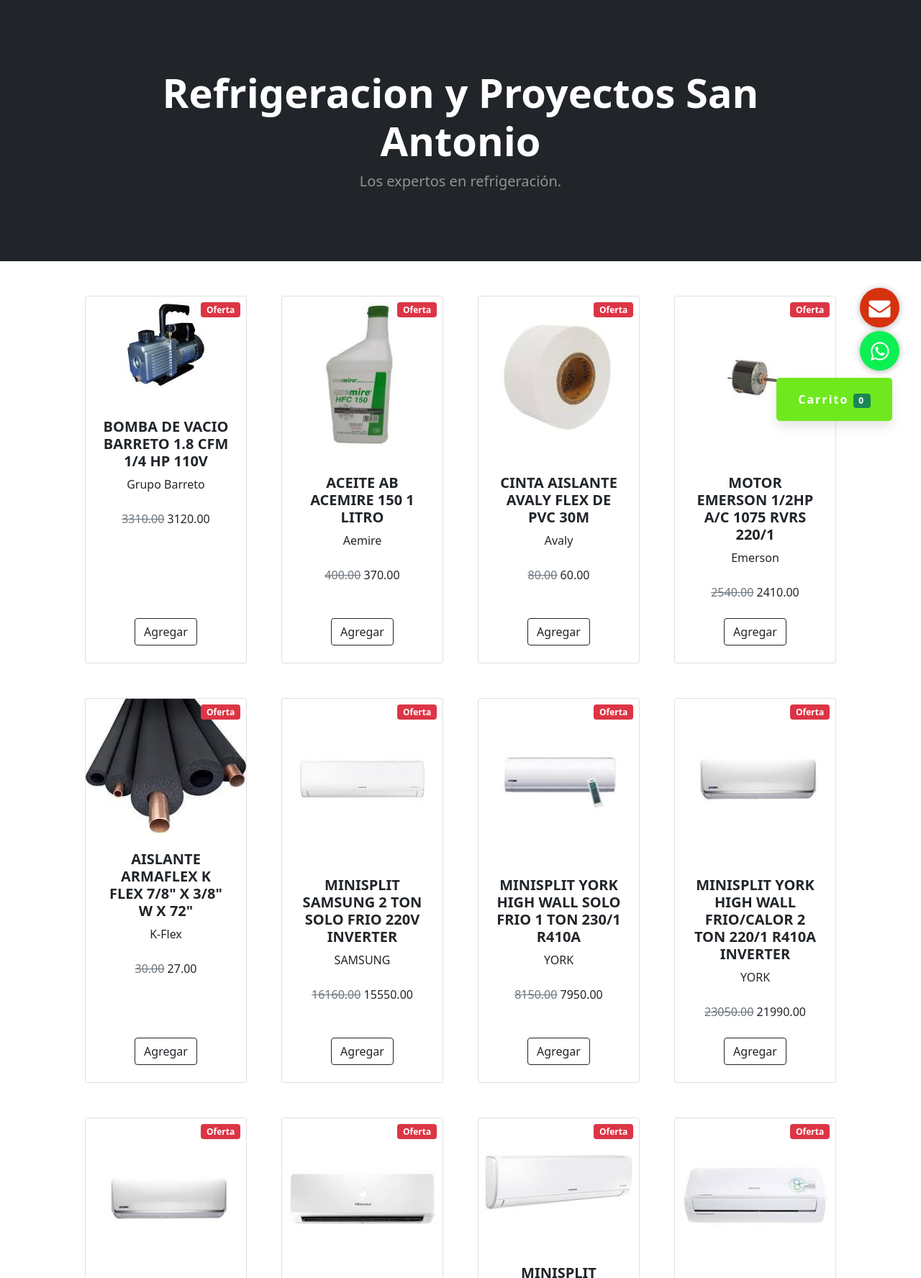
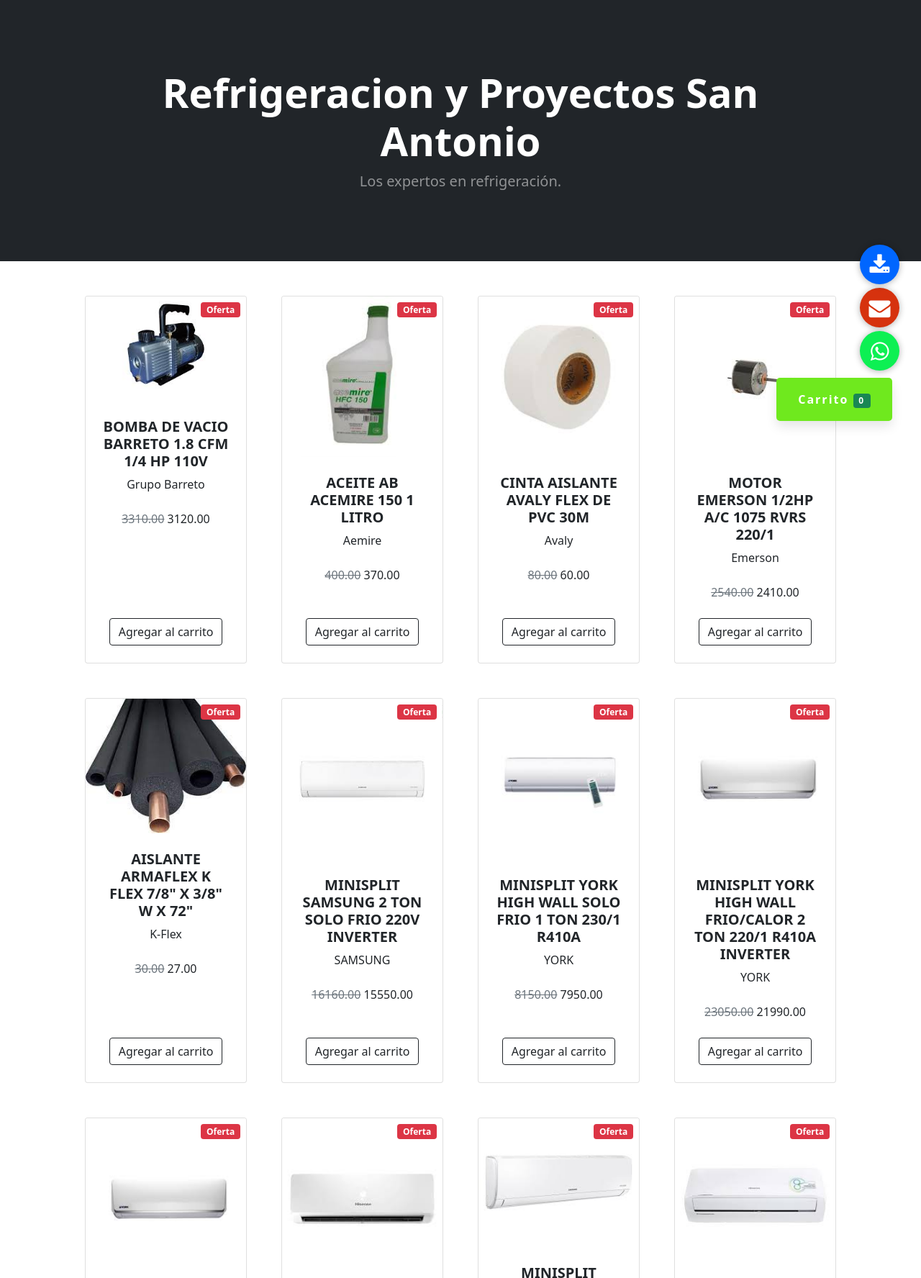
Before and after one commit to ar8enis/Venta, a PHP site: page / in a window 1280 px wide; the page is wider, and only the part inside the window is pictured. Shown: the part 175-1951 px from the top of that part at 72% size. Run offline with PHP 8.4, Linux system fonts and the light colour scheme; data comes from the database, SQL or seed files in the repository.

Commit message:
Catálogos
Se añade la función de descarga automática  de catálogos al dar clic en el botón flotante.

```diff
--- a/assets/css/estilos.css
+++ b/assets/css/estilos.css
@@ -51,11 +51,11 @@ right: 20px;
 }
 
 .contact-form-item > label{
-    width: 80px;
+    width: 130px;
 }
 
 .contact-form-item > input, .contact-form-item > textarea{
     padding: 3px 8px;
-    width: calc(100% - 80px);
+    width: calc(100% - 130px);
     resize: none;
 }
--- a/assets/js/scripts.js
+++ b/assets/js/scripts.js
@@ -1,8 +1,17 @@
 $(document).ready(function () {
+
     let productos = [];
     let items = {
         id: 0
     }
+
+    const filesForDownload = [
+        { path: "assets/catalogs/lavadora.pdf", name: "Catálogo de Lavadoras - 2023.pdf" },
+        { path: "assets/catalogs/licuadoras.pdf", name: "Catálogo de Licuadoras - 2023.pdf" },
+        { path: "assets/catalogs/refrigerador.pdf", name: "Catálogo de Refrigeradores - 2023.pdf" },
+        { path: "assets/catalogs/ventiladores.pdf", name: "Catálogo de Ventiladores - 2023.pdf" },
+    ];
+
     mostrar();
     $('.navbar-nav .nav-link[category="all"]').addClass('active');
 
@@ -65,6 +74,26 @@ $(document).ready(function () {
         if (confirm('Esta seguro de eliminar?')) {
             this.submit();
         }
+    });
+    $('#download_catalogs').click(function (e) {
+        e.preventDefault();
+
+        const temporaryLink = document.createElement("a");
+        temporaryLink.style.display = 'none';
+
+        document.body.appendChild(temporaryLink);
+
+        for(let i = 0; i < filesForDownload.length; i++ ){
+
+            const download = filesForDownload[i];
+
+            temporaryLink.setAttribute( 'href', download.path );
+            temporaryLink.setAttribute( 'download', download.name );
+
+            temporaryLink.click();
+
+        }
+
     })
 });
 
--- a/index.php
+++ b/index.php
@@ -24,6 +24,7 @@
     <link rel="stylesheet" href="https://cdnjs.cloudflare.com/ajax/libs/font-awesome/4.7.0/css/font-awesome.min.css"/>
 </head>
 <style type="text/css">
+
     .btn-wsp{
         position: fixed;
         width: 55px;
@@ -38,7 +39,6 @@
         font-size: 30px;
         box-shadow: 0px 1px 10px rgba(0, 0, 0, 0.3);
         z-index: 100;
-
     }
 
     .btn-mail{
@@ -55,24 +55,60 @@
         font-size: 30px;
         box-shadow: 0px 1px 10px rgba(0, 0, 0, 0.3);
         z-index: 100;
-
     }
 
+    .btn-mail:hover{
+        opacity: 0.7;
+        color: white !important;
+    }
+
+    .btn-dnw{
+        position: fixed;
+        width: 55px;
+        height: 55px;
+        line-height: 55px;
+        bottom: 230px;
+        right: 30px;
+        background: #0066ff;
+        color: #fff;
+        border-radius: 50px;
+        text-align: center;
+        font-size: 30px;
+        box-shadow: 0px 1px 10px rgba(0, 0, 0, 0.3);
+        z-index: 100;
+    }
+
+    .btn-dnw:hover{
+        opacity: 0.7;
+        color: white !important;
+    }
 
     .btn-wsp:hover{
         text-decoration: none;
         color: #0df053;
         background: #fff;
     }
+
 </style>
 <body>
-    <a href="#" class="btn-flotante" id="btnCarrito">Carrito <span class="badge bg-success" id="carrito">0</span></a>
-    <a href="mailto:ventasrefrigeracion@refrigeracionyproyectossanantonio.com?subject=Cotizacion" class="btn-mail">
+    <!-- //* BOTÓN CARRITO -->
+    <a href="#" class="btn-flotante" id="btnCarrito">
+        Carrito
+        <span class="badge bg-success" id="carrito">0</span>
+    </a>
+    <!-- //* BOTÓN EMAIL -->
+    <a href="mailto:ventasrefrigeracion@refrigeracionyproyectossanantonio.com?subject=Cotizacion" class="btn-mail" title="Contactanos">
         <i class="fa fa-envelope"></i>
     </a>
-    <a href="http://api.whatsapp.com/send?phone=+522224267863" class="btn-wsp" target="_blank">
+    <!-- //* BOTÓN WHATSAPP -->
+    <a href="http://api.whatsapp.com/send?phone=+522224267863" class="btn-wsp" target="_blank" title="Contactanos">
         <i class="fa fa-whatsapp";></i>
     </a>
+    <!-- //* BOTÓN CATÁLOGOS -->
+    <a href="#" id="download_catalogs" class="btn-dnw" title="Descargar catálogos">
+        <i class="fa fa-download" aria-hidden="true"></i>
+    </a>
+
     <!-- Navigation-->
     <div class="container">
         <nav class="navbar navbar-expand-lg navbar-light">
@@ -89,7 +125,8 @@
                             $query = mysqli_query($conexion, "SELECT * FROM categorias");
                             while ($data = mysqli_fetch_assoc($query)) { ?>
                                 <a href="#" class="nav-link" category="<?php echo $data['categoria']; ?>"><?php echo $data['categoria']; ?></a>
-                        <?php } ?>
+                            <?php }
+                        ?>
                     </ul>
                 </div>
             </div>
@@ -139,7 +176,7 @@
                                 </div>
                                 <!-- Product actions-->
                                 <div class="card-footer p-4 pt-0 border-top-0 bg-transparent">
-                                    <div class="text-center"><a class="btn btn-outline-dark mt-auto agregar" data-id="<?php echo $data['id']; ?>" href="#">Agregar</a></div>
+                                    <div class="text-center"><a class="btn btn-outline-dark mt-auto agregar" data-id="<?php echo $data['id']; ?>" href="#">Agregar al carrito</a></div>
                                 </div>
                             </div>
                         </div>
```
Also changed, not shown: assets/js/cotización.js (+15 -7 lines), carrito.php (+6 -2 lines), 6 other files. Lines whose indentation alone changed are shown as unchanged.
